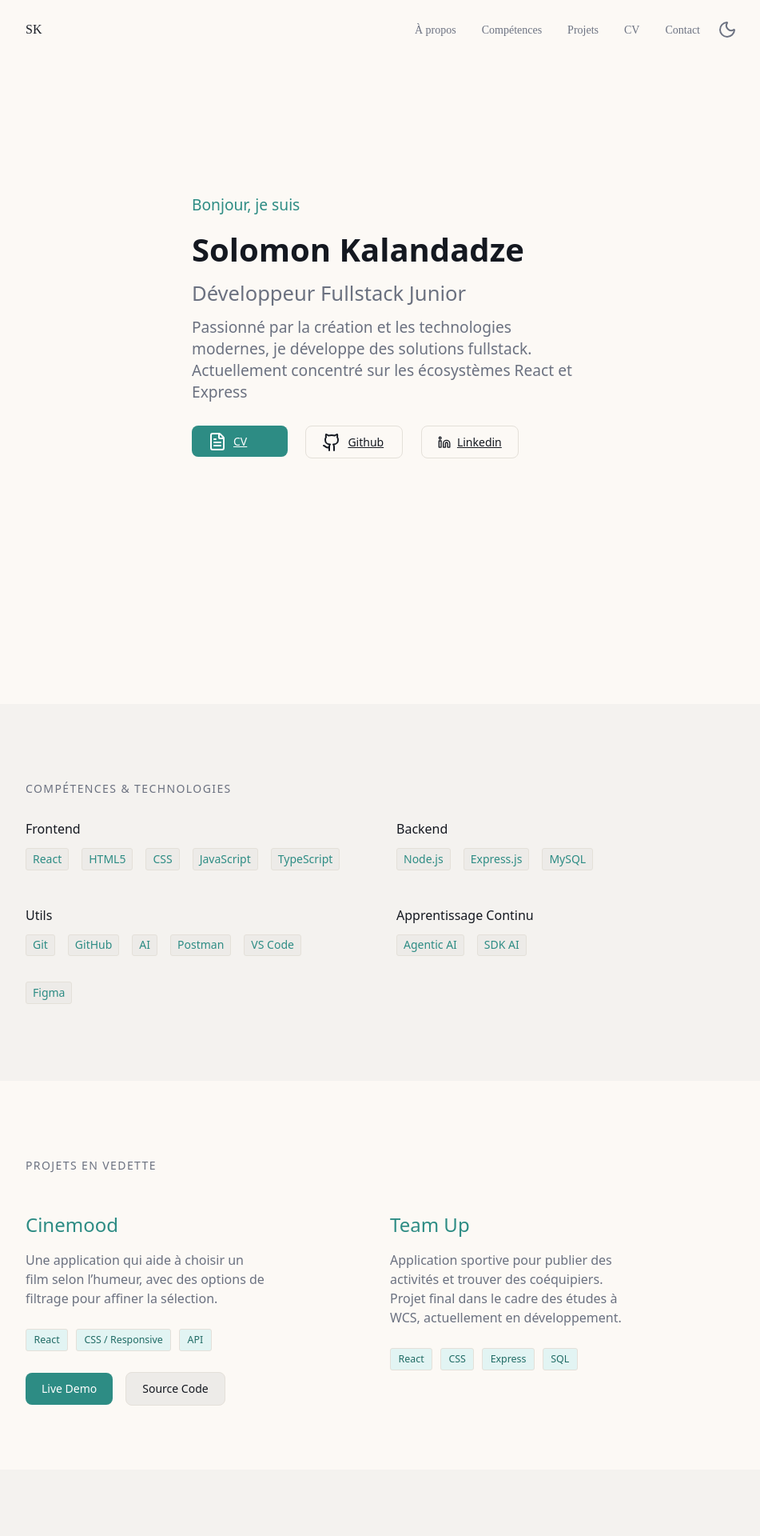
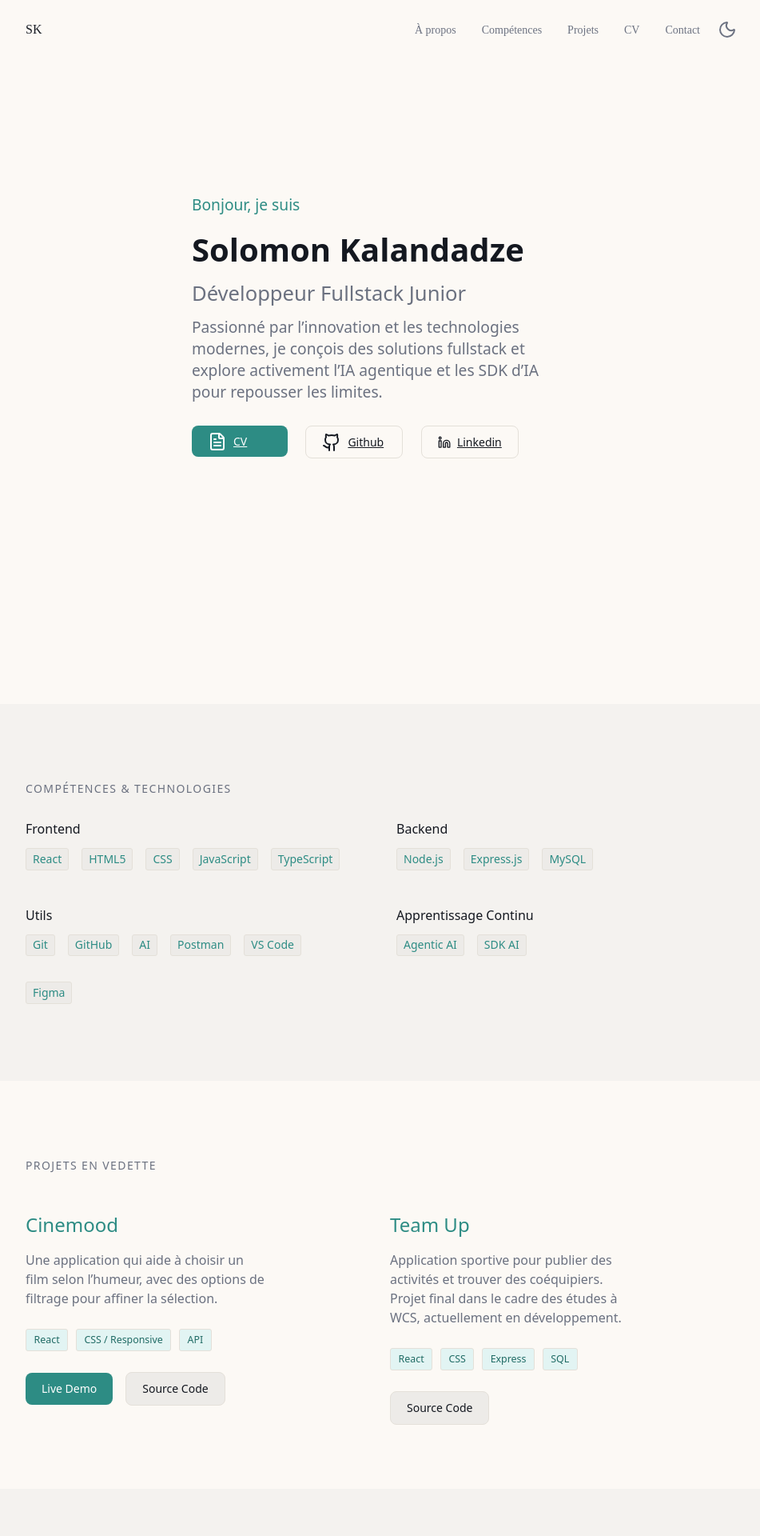
Before and after one commit to SolomonKa/Portfolio, a React (Vite) app: page / in a window 1280 px wide. Shown: the top 1920 px of the page at 80% size, without its empty margins (160-1111 px from the left). Built offline with nearby package versions, Linux system fonts and the light colour scheme; a web font is replaced by a local one.

Commit message:
Updated About Legend

```diff
--- a/src/Components/About.tsx
+++ b/src/Components/About.tsx
@@ -11,9 +11,7 @@ function About() {
 						Développeur Fullstack Junior
 					</h2>
 					<p className="text-secondary p1">
-						Passionné par la création et les technologies modernes, je développe
-						des solutions fullstack. Actuellement concentré sur les écosystèmes
-						React et Express
+						Passionné par l’innovation et les technologies modernes, je conçois des solutions fullstack et explore activement l’IA agentique et les SDK d’IA pour repousser les limites.
 					</p>
 					<div className="links-container">
 						<a
--- a/src/Components/Project.tsx
+++ b/src/Components/Project.tsx
@@ -47,6 +47,16 @@ function Project() {
 							<span className="tech-pj-box">Express </span>
 							<span className="tech-pj-box">SQL</span>
 						</div>
+						<div className="outbuttons-flx">
+							<a
+								href="https://github.com/SolomonKa/p3-remote-vert-teamup"
+								target="_blank"
+								rel="noopener noreferrer"
+								className="btn-outline-tm pj-btn-sec"
+							>
+								Source Code
+							</a>
+						</div>
 					</div>
 				</div>
 			</div>
--- a/src/Style/Project.style.css
+++ b/src/Style/Project.style.css
@@ -1,9 +1,3 @@
-.projects-container {
-	/* padding-top: 3rem; */
-	/* height: 488px; */
-	/* line-height: 1.6; */
-}
-
 .project-grid {
 	display: grid;
 	grid-template-columns: repeat(auto-fit, minmax(220px, 1fr));
@@ -55,6 +49,24 @@
 	text-decoration: none;
 }
 
+.btn-outline-tm {
+	display: inline-flex;
+	align-items: center;
+	font-size: 0.875rem;
+	line-height: 1.25rem;
+	font-weight: 500;
+	color: var(--foreground);
+	transition-property: all;
+	transition-timing-function: cubic-bezier(0.4, 0, 0.2, 1);
+	transition-duration: 0.2s;
+	animation-duration: 0.2s;
+	gap: 0.5rem;
+	border: 1px solid var(--border);
+	border-radius: var(--radius);
+	border-width: 1px;
+	padding: 0.625rem 1.25rem;
+}
+
 
 @media (max-width: 768px) {
 	.outbuttons-flx {
```
Also changed, not shown: src/Components/ProjectCard.tsx (deleted, +0 -44 lines), src/Style/ProjectCard.style.css (deleted, +0 -65 lines).
